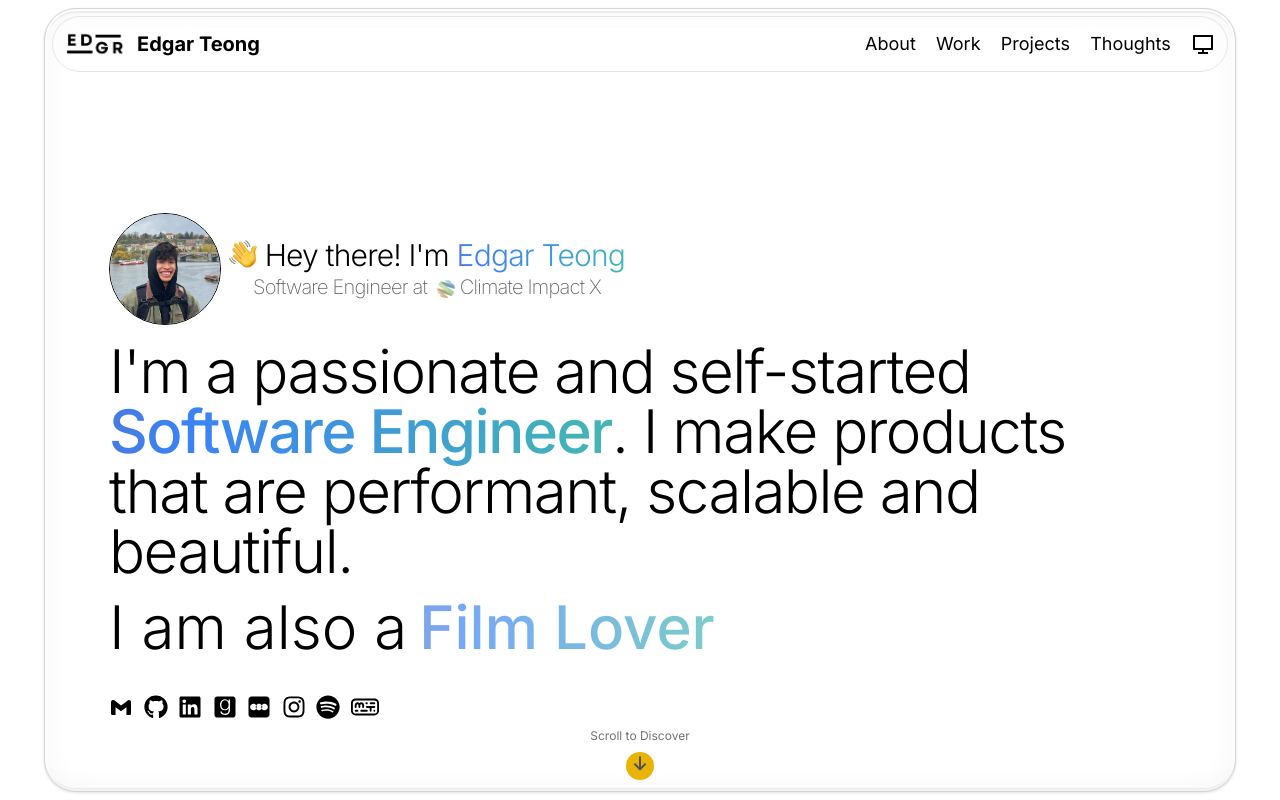
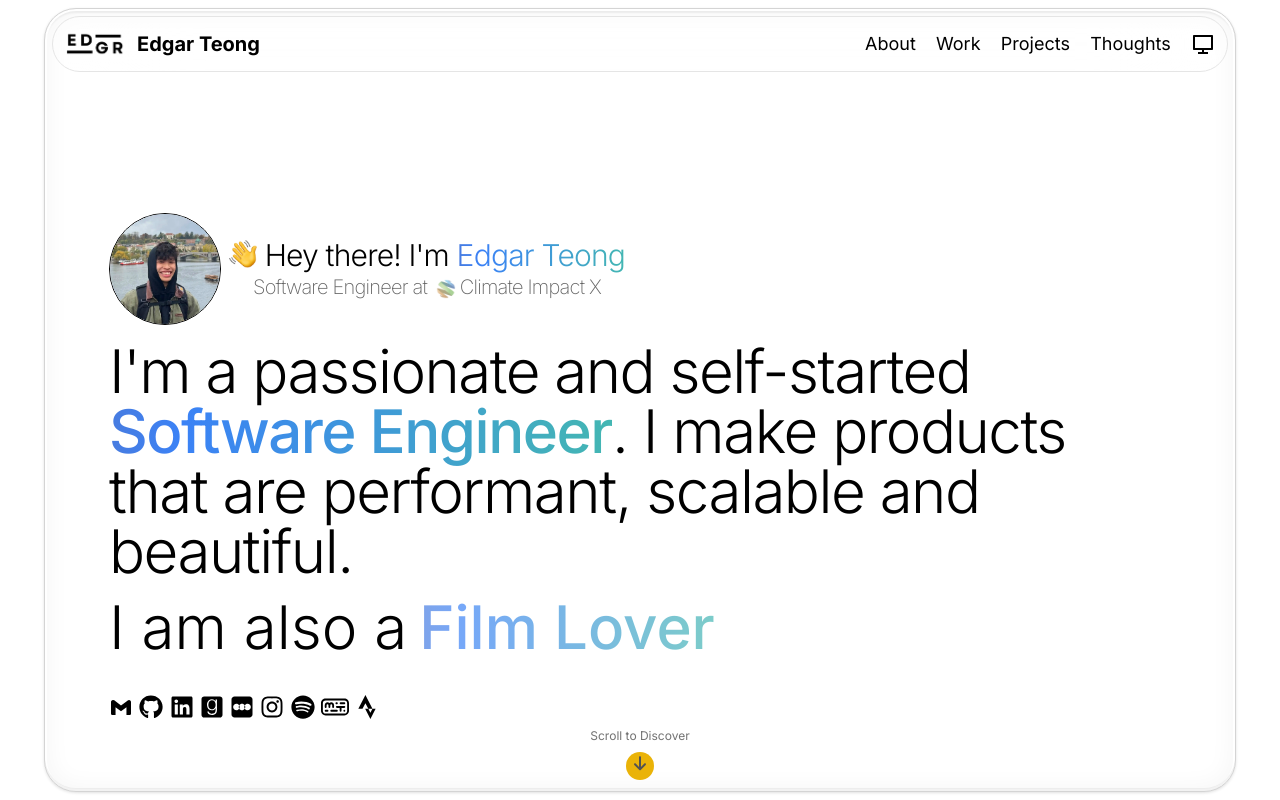
Before and after one commit to safarinexus/edgar-teong, a Next.js app: page / in a window 1280 px wide. Shown: the top 800 px of the page. Built offline with nearby package versions, Linux system fonts and the light colour scheme.

Commit message:
added strava!!

```diff
--- a/app/components/ContactBar.tsx
+++ b/app/components/ContactBar.tsx
@@ -1,4 +1,4 @@
-import { FaGithub, FaLinkedin, FaInstagram, FaGoodreads, FaSpotify } from "react-icons/fa";
+import { FaGithub, FaLinkedin, FaInstagram, FaGoodreads, FaSpotify, FaStrava } from "react-icons/fa";
 import { BiLogoGmail } from "react-icons/bi";
 import { SiMonkeytype } from "react-icons/si";
 import { FaSquareLetterboxd } from "react-icons/fa6";
@@ -10,7 +10,7 @@ interface Prop {
 const ContactBar = ({ main }: Prop) => {
     if (main) {
         return (
-            <div id="contact-bar-main" className="h-10 w-full xs:w-[80%] sm:w-[50%] lg:w-[270px] mx-auto mt-8 xs:mt-0 sm:m-0 flex justify-between items-center">
+            <div id="contact-bar-main" className="h-10 w-full xs:w-[80%] sm:w-[50%] lg:w-[270px] mx-auto mt-8 xs:mt-0 sm:m-0 flex justify-between items-center z-50">
                 <a href="mailto:edgargarteong@gmail.com" target="_blank" aria-label="gmail link">
                     <BiLogoGmail className="text-black size-7 sm:size-6"/>
                 </a>
@@ -34,6 +34,9 @@ const ContactBar = ({ main }: Prop) => {
                 </a>
                 <a href="https://monkeytype.com/profile/safarinexus" target="_blank" aria-label="monkeytype link">
                     <SiMonkeytype className="text-black size-7"/>
+                </a>
+                <a href="https://www.strava.com/athletes/101162934?share_sig=BA830E9D1755888555" target="_blank" aria-label="strava link">
+                    <FaStrava className="text-black size-6"/>
                 </a>
             </div>
         )
@@ -64,6 +67,9 @@ const ContactBar = ({ main }: Prop) => {
                 <a href="https://monkeytype.com/profile/safarinexus" target="_blank" aria-label="monkeytype link">
                     <SiMonkeytype className="size-5" style={{ color: "#737373", opacity: '50%' }}/>
                 </a>
+                <a href="https://www.strava.com/athletes/101162934?share_sig=BA830E9D1755888555" target="_blank" aria-label="strava link">
+                    <FaStrava className="size-5" style={{ color: "#737373", opacity: '50%' }}/>
+                </a>
             </div>
         )
     }
```
